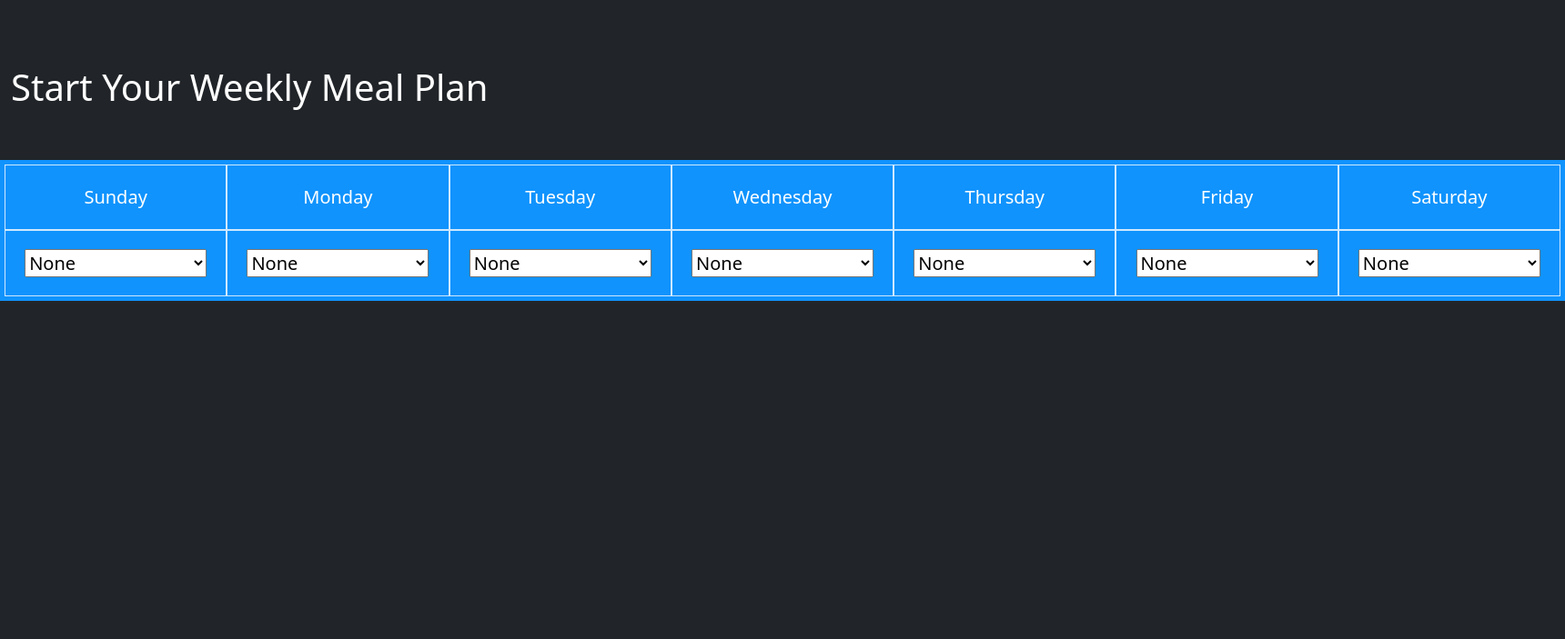
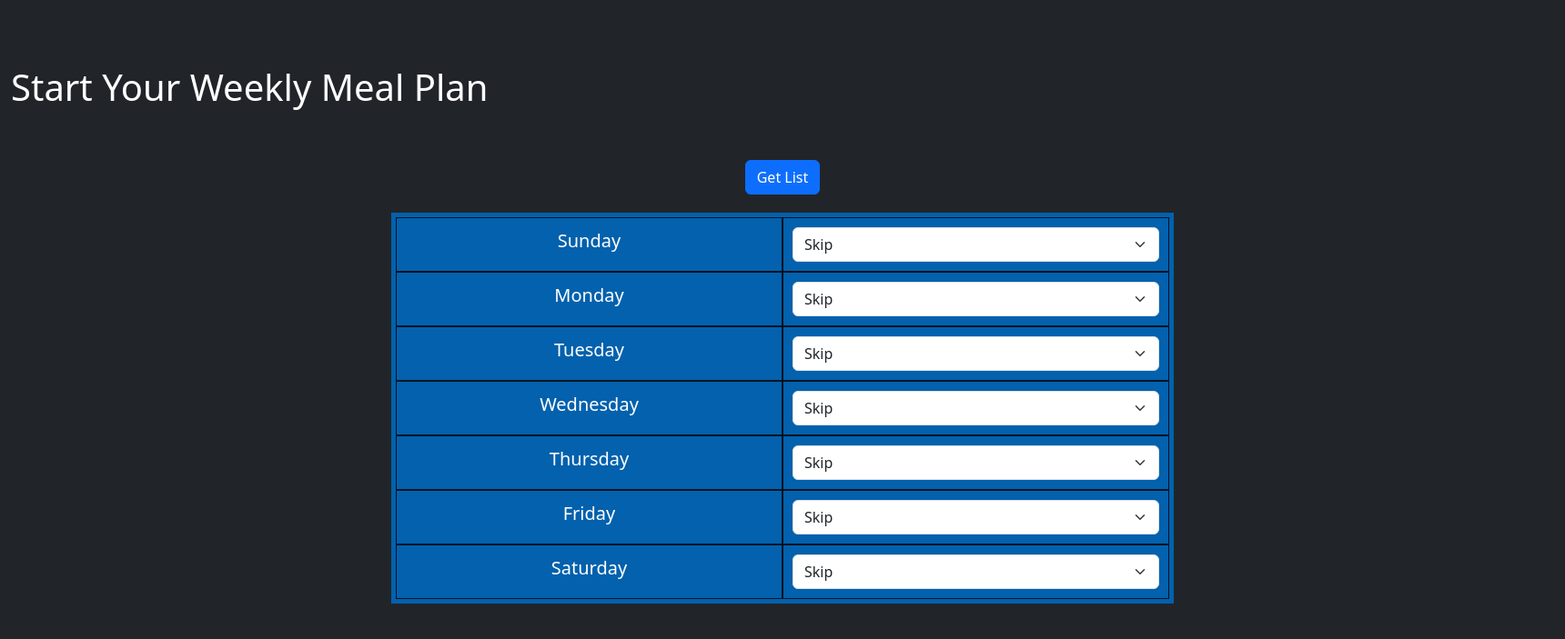
Before and after one commit to NAPF1/Meal-Planner, a Flask app: page / in a window 1720 px wide. Shown: the part 56-759 px from the top of the page at 91% size. Run offline with Flask 3, Linux system fonts and the light colour scheme; some libraries are stand-ins or nearby versions.

Commit message:
Grid form works for meals and loads list of ings

```diff
--- a/main.py
+++ b/main.py
@@ -6,6 +6,7 @@ import requests
 
 app = Flask(__name__)
 bootstrap = Bootstrap5(app)
+days = ['Sunday', 'Monday', 'Tuesday', 'Wednesday', 'Thursday', 'Friday', 'Saturday']
 
 def get_pixabay_image(query):
     print(type(query))
@@ -37,31 +38,34 @@ print(calories)
 # image_url = get_pixabay_image('steak and rice')
 # print(image_url)
 
-
-
-@app.route('/')
-def home():
-    return render_template('index.html', meals=meals)
-
-
-@app.route('/list', methods=['POST'])
-def list():
-    names = [] # For transferring selected meals to the list route
-    names.append(request.form['m1'], request.form['m2'], request.form['m3'],
-                    request.form['m4'], request.form['m5'], request.form['m6'],
-                    request.form['m7']) # Fetches all selected meals and creates list
-
+def get_ingredients(names):
     ingredients = [] # Master ingredients list for populating div in list.html
     for meal in meals: # For each available meal
         for name in names: # And for each selected meal
             if meal['name'] == name: # If the available meal matches a selected meal
                 for ingredient in meal['ingredients']: # Cycle thorugh those ingredients
                     ingredients.append(ingredient) # Add each ingredient to master list
+    return ingredients
 
-    print(ingredients)
-    # ingredients = ingredients.sort()
+@app.route('/')
+def home():
+    return render_template('index.html', meals=meals)
+
+@app.route('/list', methods=['GET', 'POST'])
+def list():
+    selected_meals = []
+    for day in days:
+        selected_meals.append(request.form.get(day))
+    ings = get_ingredients(selected_meals)
+
+    ingredients = {}
+    for ing in ings:
+        if ing in ingredients:
+            ingredients[ing] += 1
+        else:
+            ingredients[ing] = 1
+
     return render_template('list.html', ingredients=ingredients)
-    # return ingredients
 
 @app.route('/meal')
 def meal():
--- a/meals.py
+++ b/meals.py
@@ -1,6 +1,6 @@
 meals_info = [
   {
-    "name" : "None",
+    "name" : "Skip",
     "ingredients" : [],
     "img_url" : ""
   },
--- a/templates/index.html
+++ b/templates/index.html
@@ -10,24 +10,19 @@
 <style>
   .grid-container {
     display: grid;
-    grid-template-columns: auto auto auto auto auto auto auto;
-    background-color: #1093fd;
+    margin: 0 auto;
+    grid-template-rows: repeat(7,1fr);
+    grid-template-columns: repeat(2,1fr);
+    background-color: #0361ad;
     padding: 5px;
+    width: 50vw;
   }
   .grid-item {
-    border: 1px solid rgba(255, 255, 255, 0.8);
-    padding: 20px;
+    border: 1px solid rgba(0, 0, 0, 0.8);
+    padding: 10px;
     font-size: 20px;
     text-align: center;
   }
-  select {
-  width: 200px;
-  overflow: auto;
-  }
-  option {
-    width: 200px;
-  }
-
 </style>
 </head>
 <body class="bg-dark text-white">
@@ -54,46 +49,71 @@
   </nav>
 
   <h1 class="container-fluid py-5" >Start Your Weekly Meal Plan </h1>
+
+  <form id="meal-form" method="POST" action="{{ url_for('list') }}">
+    <div style="display: flex; justify-content: center; margin-bottom: 20px;">
+      <button type="submit" class="btn btn-primary">Get List</button>
+    </div>
     <div class="grid-container">
       <div class="grid-item">Sunday</div>
+      <div class="grid-item">
+        <select class="form-select" name="Sunday" id="sun">
+          {% for meal in meals %}
+            <option value="{{ meal['name'] }}">{{ meal['name'] }}</option>
+          {% endfor %}
+        </select>
+      </div>
       <div class="grid-item">Monday</div>
+      <div class="grid-item">
+        <select class="form-select" name="Monday" id="mon">
+          {% for meal in meals %}
+            <option value="{{ meal['name'] }}">{{ meal['name'] }}</option>
+          {% endfor %}
+        </select>
+      </div>
       <div class="grid-item">Tuesday</div>
+      <div class="grid-item">
+        <select class="form-select" name="Tuesday" id="tues">
+          {% for meal in meals %}
+            <option value="{{ meal['name'] }}">{{ meal['name'] }}</option>
+          {% endfor %}
+        </select>
+      </div>
       <div class="grid-item">Wednesday</div>
+      <div class="grid-item">
+        <select class="form-select" name="Wednesday" id="wed">
+          {% for meal in meals %}
+            <option value="{{ meal['name'] }}">{{ meal['name'] }}</option>
+          {% endfor %}
+        </select>
+      </div>
       <div class="grid-item">Thursday</div>
+      <div class="grid-item">
+        <select class="form-select" name="Thursday" id="thurs">
+          {% for meal in meals %}
+            <option value="{{ meal['name'] }}">{{ meal['name'] }}</option>
+          {% endfor %}
+        </select>
+      </div>
       <div class="grid-item">Friday</div>
+      <div class="grid-item">
+        <select class="form-select" name="Friday" id="fri">
+          {% for meal in meals %}
+            <option value="{{ meal['name'] }}">{{ meal['name'] }}</option>
+          {% endfor %}
+        </select>
+      </div>
       <div class="grid-item">Saturday</div>
+      <div class="grid-item">
+        <select class="form-select" name="Saturday" id="sat">
+          {% for meal in meals %}
+            <option value="{{ meal['name'] }}">{{ meal['name'] }}</option>
+          {% endfor %}
+        </select>
+      </div>
+    </div>
+  </form>
 
-      {% for i in range(7) %}
-      <!-- <form action="/list" method="POST">   -->
-        <div class="grid-item">
-          <select id="{{i}}" onchange="updateList()">
-          <!-- <select> -->
-            {% for meal in meals %}
-              <option value="{{ meal['name'] }}">{{ meal['name'] }}</option>
-            {% endfor %}
-          </select>
-        </div>
-      <!-- </form> -->
-      {% endfor %}
 
 </body>
-<script>
-  async function updateList() {
-
-    data = []
-    for (let i = 0; i < 7; i++) {
-      data[i] = document.getElementById(i).value;
-    }
-    console.log(data);
-
-    await fetch('/list', {
-      headers: {
-        'Accept': 'application/json',
-        'Content-Type': 'application/json'
-      },
-      method: 'POST',
-      body: JSON.stringify(data)
-    });
-  }
-</script>
 </html>
```
Also changed, not shown: templates/list.html (+22 -6 lines).
